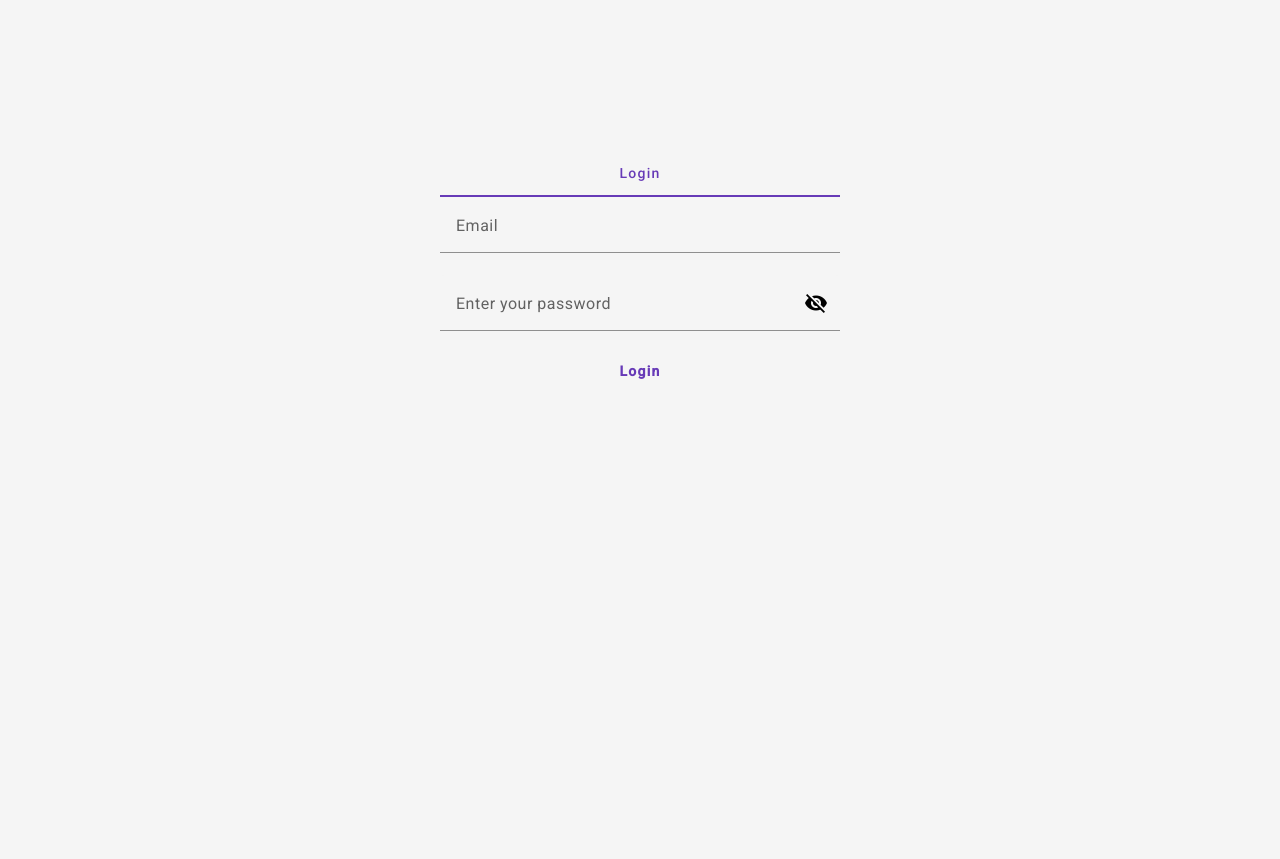
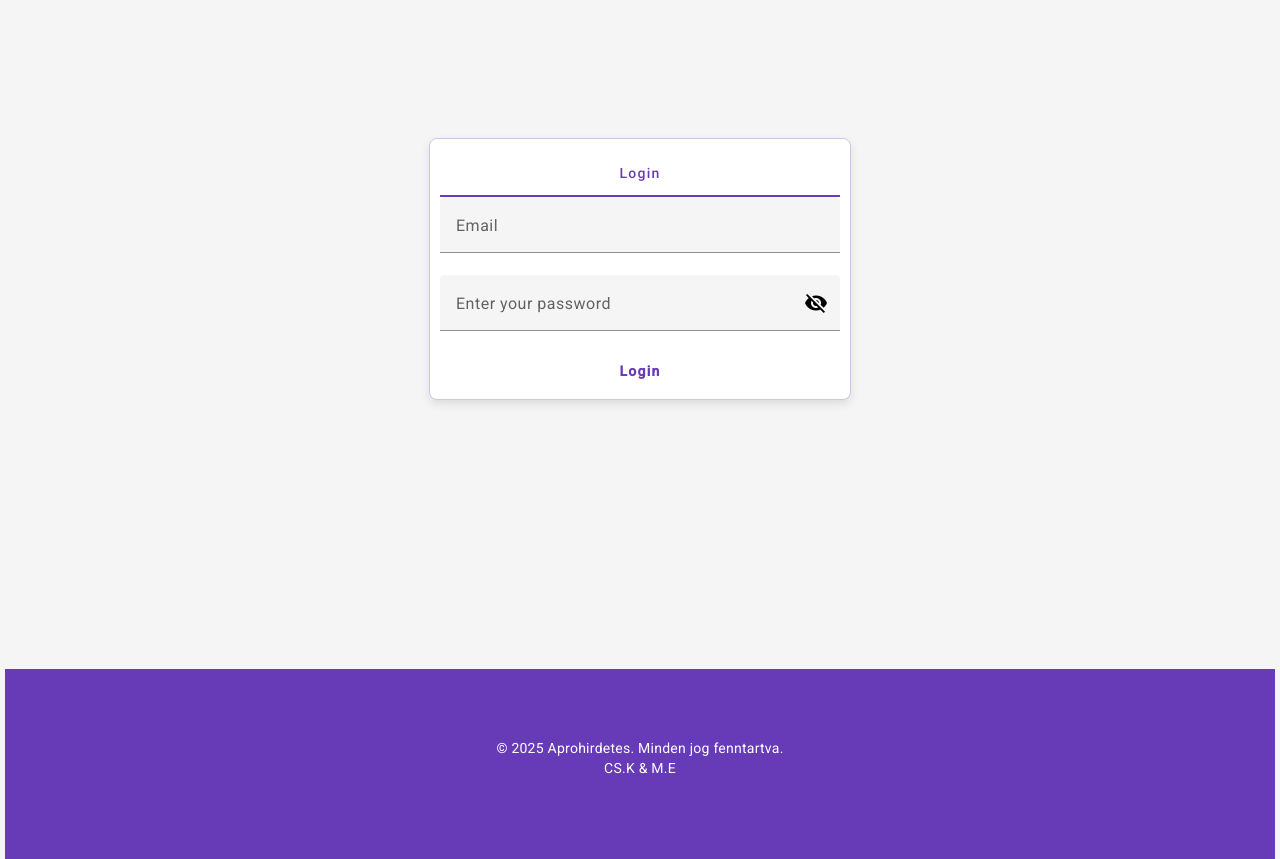
Before and after one commit to Kewkew00/Aprohirdetes, an Angular app in the folder Aprohirdetes/: page /login in a window 1280 px wide. Shown: the part 200-1059 px from the top of the page. Before the commit the page ends 869 px from the top, so only its background shows below. Built offline with nearby package versions, Linux system fonts and the light colour scheme.

Commit message:
login & reg page design

```diff
--- a/Aprohirdetes/src/app/app.component.ts
+++ b/Aprohirdetes/src/app/app.component.ts
@@ -2,11 +2,12 @@ import { Component } from '@angular/core';
 import { RouterOutlet } from '@angular/router';
 import { LoginComponent } from './components/login/login.component';
 import { NavbarComponent } from './components/navbar/navbar.component';
+import { FooterComponent } from './components/footer/footer.component';
 
 @Component({
   selector: 'app-root',
   standalone: true,
-  imports: [RouterOutlet, LoginComponent, NavbarComponent],
+  imports: [RouterOutlet, LoginComponent, NavbarComponent, FooterComponent],
   templateUrl: './app.component.html',
   styleUrl: './app.component.scss'
 })
--- /dev/null
+++ b/Aprohirdetes/src/app/components/footer/footer.component.html
@@ -0,0 +1,4 @@
+<!-- footer.component.html -->
+<footer class="footer">
+    <p>&copy; 2025 Aprohirdetes. Minden jog fenntartva. <br> CS.K & M.E</p>
+</footer>
--- /dev/null
+++ b/Aprohirdetes/src/app/components/footer/footer.component.scss
@@ -0,0 +1,28 @@
+/* footer.component.css */
+.footer {
+    display: flex;
+    align-items: center;
+    justify-content: center;
+    background-color: #673ab7; /* Footer háttérszíne */
+    color: white;
+    text-align: center;
+    padding: 10px;
+    height: 170px;
+    position: relative;
+    bottom: 0;
+    opacity: 0; /* Kezdetben láthatatlan */
+    transform: translateY(100px); /* Kezdetben az oldal alján kívül */
+    animation: slideUp 1s forwards; /* Animáció alkalmazása */
+  }
+
+  /* Az animáció beállítása */
+  @keyframes slideUp {
+    0% {
+      opacity: 0;
+      transform: translateY(100px); /* Kezdeti helyzet: az oldal alja */
+    }
+    100% {
+      opacity: 1;
+      transform: translateY(0); /* Végső helyzet: az oldal alján */
+    }
+  }
--- a/Aprohirdetes/src/app/components/login/login.component.html
+++ b/Aprohirdetes/src/app/components/login/login.component.html
@@ -23,4 +23,8 @@
 
         </mat-tab-group>
     </div>
+
+
 </div>
+
+<app-footer></app-footer>
--- a/Aprohirdetes/src/app/components/login/login.component.scss
+++ b/Aprohirdetes/src/app/components/login/login.component.scss
@@ -22,6 +22,10 @@ body, html {
     gap: 16px;
     overflow: hidden; /* Ha bármilyen elem túllépi a doboz méretét, azt elrejti */
     padding: 10px;
+    border: 1px solid #d1c4e9;
+    box-shadow: 0 4px 10px rgba(0, 0, 0, 0.1); /* Enyhe árnyék */
+    border-radius: 8px; /* Finomított sarkok */
+    background-color: #fff; /* Fehér háttér */
 }
 
 mat-form-field {
--- a/Aprohirdetes/src/app/components/login/login.component.ts
+++ b/Aprohirdetes/src/app/components/login/login.component.ts
@@ -12,11 +12,12 @@ import { CommonModule } from '@angular/common';
 import { FormsModule } from '@angular/forms';
 import { AuthService } from '../../services/auth.service';
 import { NavbarComponent } from '../navbar/navbar.component';
+import { FooterComponent } from '../footer/footer.component';
 
 @Component({
   selector: 'app-login',
   standalone: true,
-  imports: [MatTabsModule, MatInputModule, MatFormFieldModule, MatIconModule, MatButtonModule, CommonModule, FormsModule, NavbarComponent],
+  imports: [MatTabsModule, MatInputModule, MatFormFieldModule, MatIconModule, MatButtonModule, CommonModule, FormsModule, NavbarComponent,FooterComponent],
   templateUrl: './login.component.html',
   styleUrl: './login.component.scss'
 })
--- a/Aprohirdetes/src/app/components/register/register.component.html
+++ b/Aprohirdetes/src/app/components/register/register.component.html
@@ -41,3 +41,5 @@
 
     </div>
 </div>
+
+<app-footer></app-footer>
--- a/Aprohirdetes/src/app/components/register/register.component.scss
+++ b/Aprohirdetes/src/app/components/register/register.component.scss
@@ -22,6 +22,10 @@ body, html {
     gap: 16px;
     overflow: hidden; /* Ha bármilyen elem túllépi a doboz méretét, azt elrejti */
     padding: 10px;
+    border: 1px solid #d1c4e9;
+    box-shadow: 0 4px 10px rgba(0, 0, 0, 0.1); /* Enyhe árnyék */
+    border-radius: 8px; /* Finomított sarkok */
+    background-color: #fff; /* Fehér háttér */
 }
 
 mat-form-field {
--- a/Aprohirdetes/src/app/components/register/register.component.ts
+++ b/Aprohirdetes/src/app/components/register/register.component.ts
@@ -11,11 +11,12 @@ import { ApiService } from '../../services/api.service';
 import { Router } from '@angular/router';
 import { MessageService } from '../../services/message.service';
 import { AuthService } from '../../services/auth.service';
+import { FooterComponent } from '../footer/footer.component';
 
 @Component({
   selector: 'app-register',
   standalone: true,
-  imports: [MatTabsModule, MatInputModule, MatFormFieldModule, MatIconModule, MatButtonModule, CommonModule, FormsModule],
+  imports: [MatTabsModule, MatInputModule, MatFormFieldModule, MatIconModule, MatButtonModule, CommonModule, FormsModule, FooterComponent],
   templateUrl: './register.component.html',
   styleUrl: './register.component.scss'
 })
```
Also changed, not shown: Aprohirdetes/src/app/components/footer/footer.component.ts (added, +12 -0 lines), 1 other file (tests, documents, lock files or other folders).
